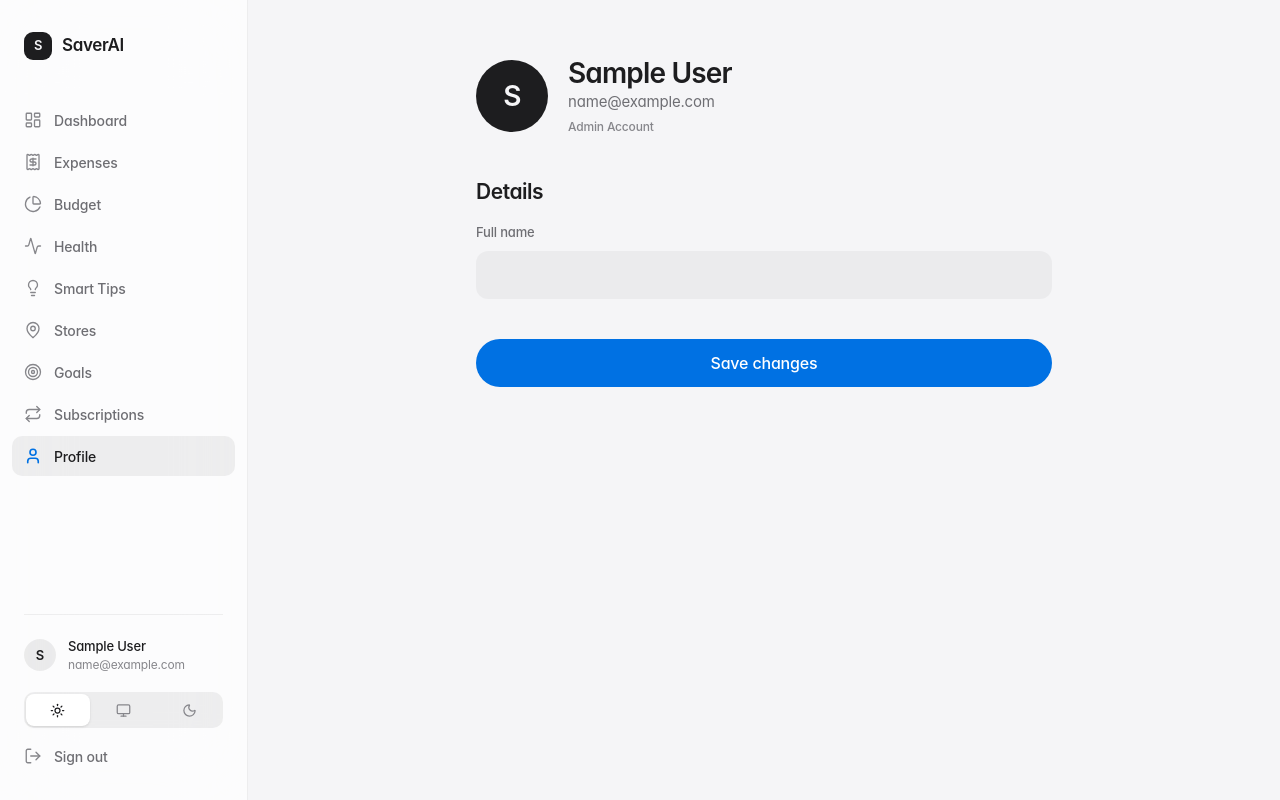
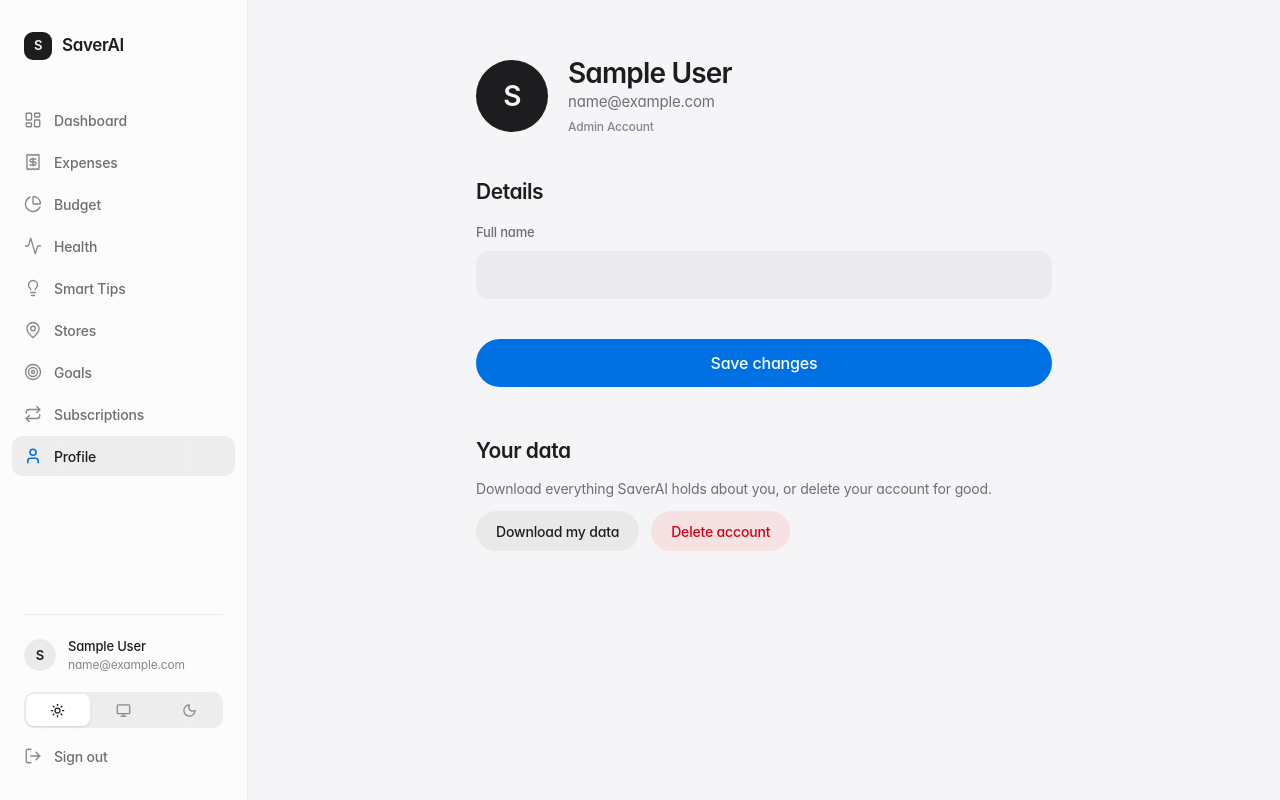
Before and after one commit to naman-sharma12345/saver-ai, a React (Vite) app in the folder frontend/: page /profile in a window 1280 px wide. Built offline with nearby package versions, Linux system fonts and the light colour scheme; no server answers; sample sign-in values are in the browser's storage.

Commit message:
DPDP ui 2
Added functionality to download user data and delete account.

```diff
--- a/frontend/src/pages/student/Profile.tsx
+++ b/frontend/src/pages/student/Profile.tsx
@@ -5,11 +5,27 @@ import { Input } from '../../components/ui/Input';
 import { Loader } from '../../components/ui/Loader';
 import { useAuth } from '../../context/AuthContext';
 import { motion } from 'framer-motion';
+import { authApi } from '../../api/auth';
+import toast from 'react-hot-toast';
 
 export const Profile = () => {
   const { data, isLoading } = useProfile();
   const updateMutation = useUpdateProfile();
-  const { user } = useAuth();
+  const { user, logout } = useAuth();
+
+  const downloadData = async () => {
+    const d = await authApi.exportData();
+    const a = document.createElement('a');
+    a.href = URL.createObjectURL(new Blob([JSON.stringify(d, null, 2)], { type: 'application/json' }));
+    a.download = 'saverai-my-data.json';
+    a.click();
+  };
+  const deleteAccount = async () => {
+    const pw = window.prompt('This permanently deletes your account and all your data. Type your password to confirm.');
+    if (!pw) return;
+    try { await authApi.deleteAccount(pw); toast.success('Account deleted'); logout(); }
+    catch (e: any) { toast.error(e?.response?.data?.error || 'Could not delete the account'); }
+  };
 
   const [formData, setFormData] = useState({ name: '', monthly_allowance: '', parent_email: '' });
 
@@ -79,6 +95,15 @@ export const Profile = () => {
           Save changes
         </Button>
       </motion.form>
+
+      <section className="mt-12 space-y-3">
+        <h2 className="text-[21px] font-semibold tracking-[-0.022em] text-ink">Your data</h2>
+        <p className="text-[14px] text-ink-2">Download everything SaverAI holds about you, or delete your account for good.</p>
+        <div className="flex gap-3">
+          <Button type="button" variant="secondary" onClick={downloadData}>Download my data</Button>
+          <Button type="button" variant="danger" onClick={deleteAccount}>Delete account</Button>
+        </div>
+      </section>
     </div>
   );
 };
```
